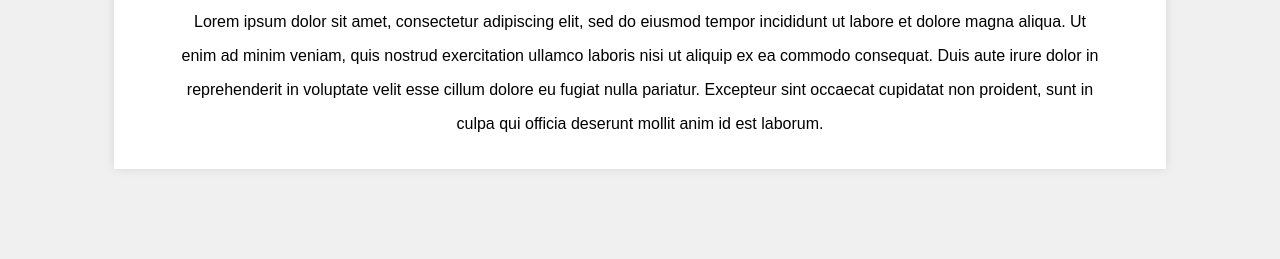
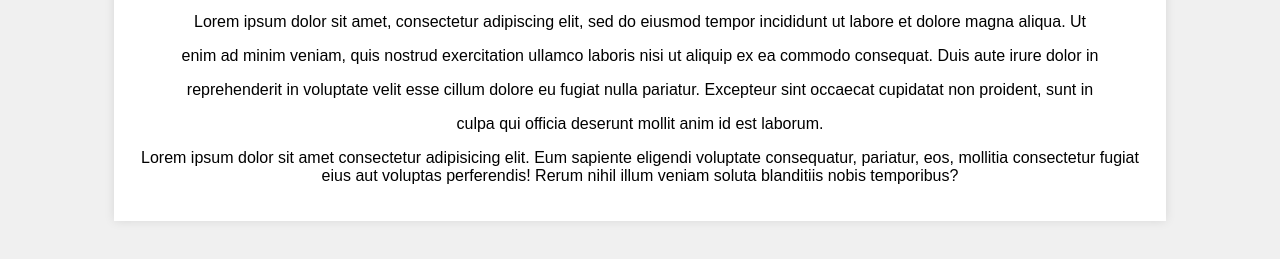
Before and after one commit to drake1333/collaborative-website, a plain HTML site: page about.html in a window 1280 px wide. Shown: the part 129-388 px from the top of the page. Drawn offline with Linux system fonts and the light colour scheme.

Commit message:
change in about

```diff
--- a/about.html
+++ b/about.html
@@ -14,6 +14,9 @@
 	    <p>enim ad minim veniam, quis nostrud exercitation ullamco laboris nisi ut aliquip ex ea commodo consequat. Duis aute irure dolor in </p>
 	    <p>reprehenderit in voluptate velit esse cillum dolore eu fugiat nulla pariatur. Excepteur sint occaecat cupidatat non proident, sunt in </p>
 	    <p>culpa qui officia deserunt mollit anim id est laborum. </p>
+        <p>Lorem ipsum dolor sit amet consectetur adipisicing elit. Eum sapiente eligendi voluptate consequatur, pariatur, eos, mollitia consectetur
+            fugiat eius aut voluptas perferendis! Rerum nihil illum veniam soluta blanditiis nobis temporibus?</p>
+
         </div>
     </body>
     </html>
--- a/styles.css
+++ b/styles.css
@@ -8,6 +8,8 @@ body {
         text-align: center;
     }
 
+
+
     .container {
         width: 80%;
         margin: 0 auto;
```
Also changed, not shown: index.html (+1 -1 lines).
